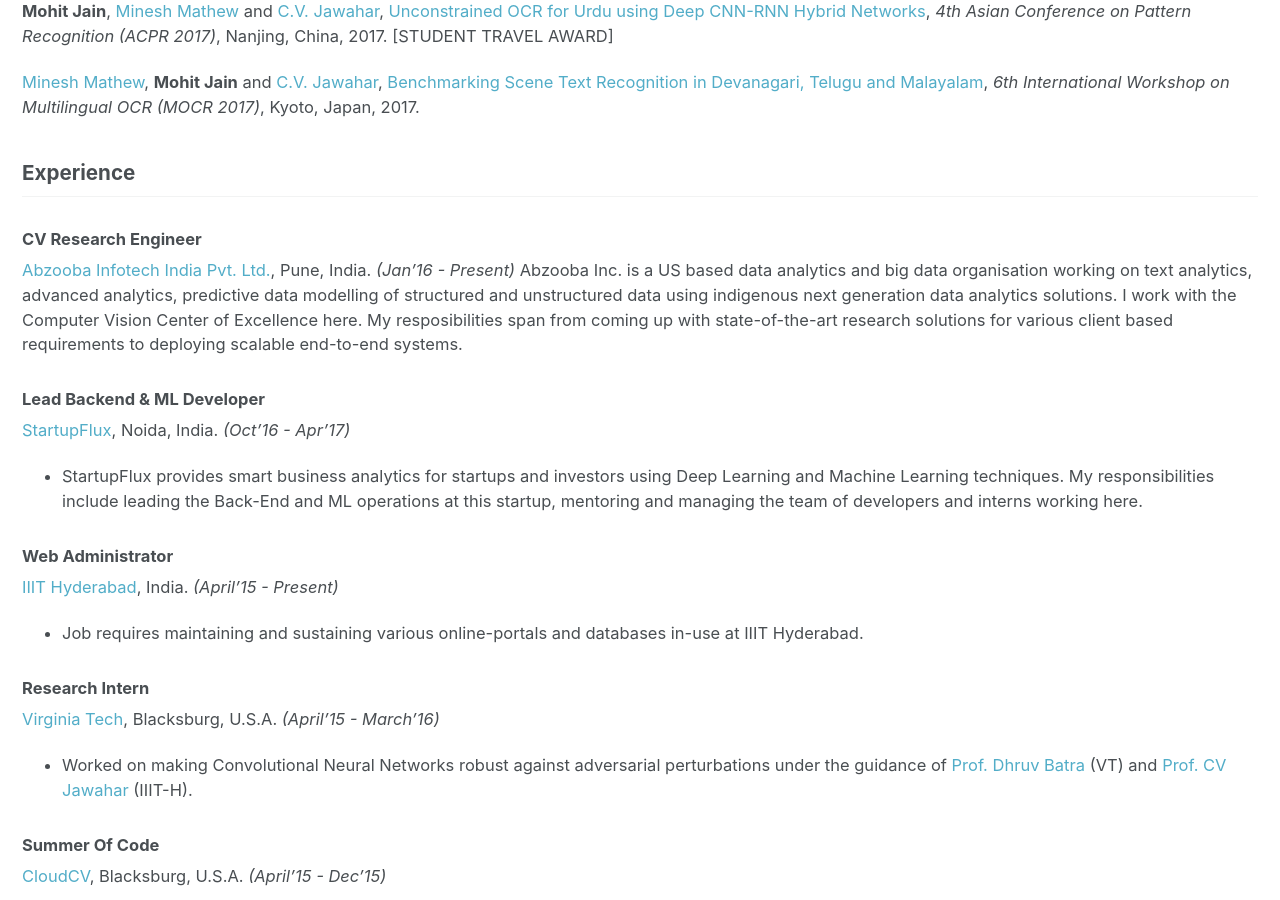
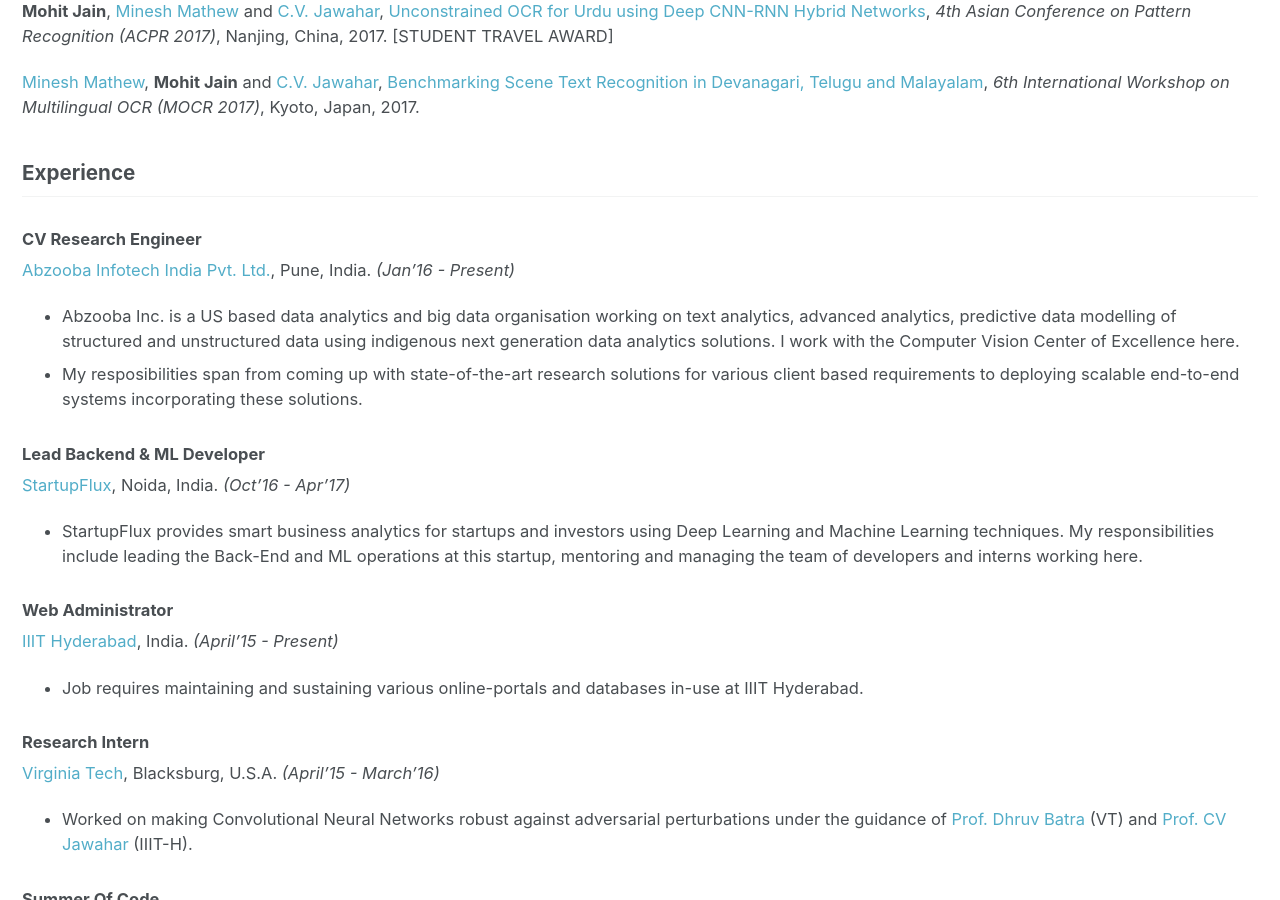
Before and after one commit to NightFury13/nightfury13.github.io, a Jekyll site: the page built from _pages/resume.md, in a window 1280 px wide and 900 px high, scrolled down 824 px. Built offline with Jekyll 4.4.1, drawn with Linux system fonts in a browser that asks for light colours.

Commit message:
Update resume.md

```diff
--- a/_pages/resume.md
+++ b/_pages/resume.md
@@ -30,7 +30,8 @@ author_profile: true
 ## Experience
 ### CV Research Engineer
 [Abzooba Infotech India Pvt. Ltd.](https://abzooba.com), Pune, India. _(Jan'16 - Present)_
-Abzooba Inc. is a US based data analytics and big data organisation working on text analytics, advanced analytics, predictive data modelling of structured and unstructured data using indigenous next generation data analytics solutions. I work with the Computer Vision Center of Excellence here. My resposibilities span from coming up with state-of-the-art research solutions for various client based requirements to deploying scalable end-to-end systems.
+* Abzooba Inc. is a US based data analytics and big data organisation working on text analytics, advanced analytics, predictive data modelling of structured and unstructured data using indigenous next generation data analytics solutions. I work with the Computer Vision Center of Excellence here.
+* My resposibilities span from coming up with state-of-the-art research solutions for various client based requirements to deploying scalable end-to-end systems incorporating these solutions.
 
 ### Lead Backend & ML Developer
 [StartupFlux](https://startupflux.com/), Noida, India. _(Oct'16 - Apr'17)_
```
